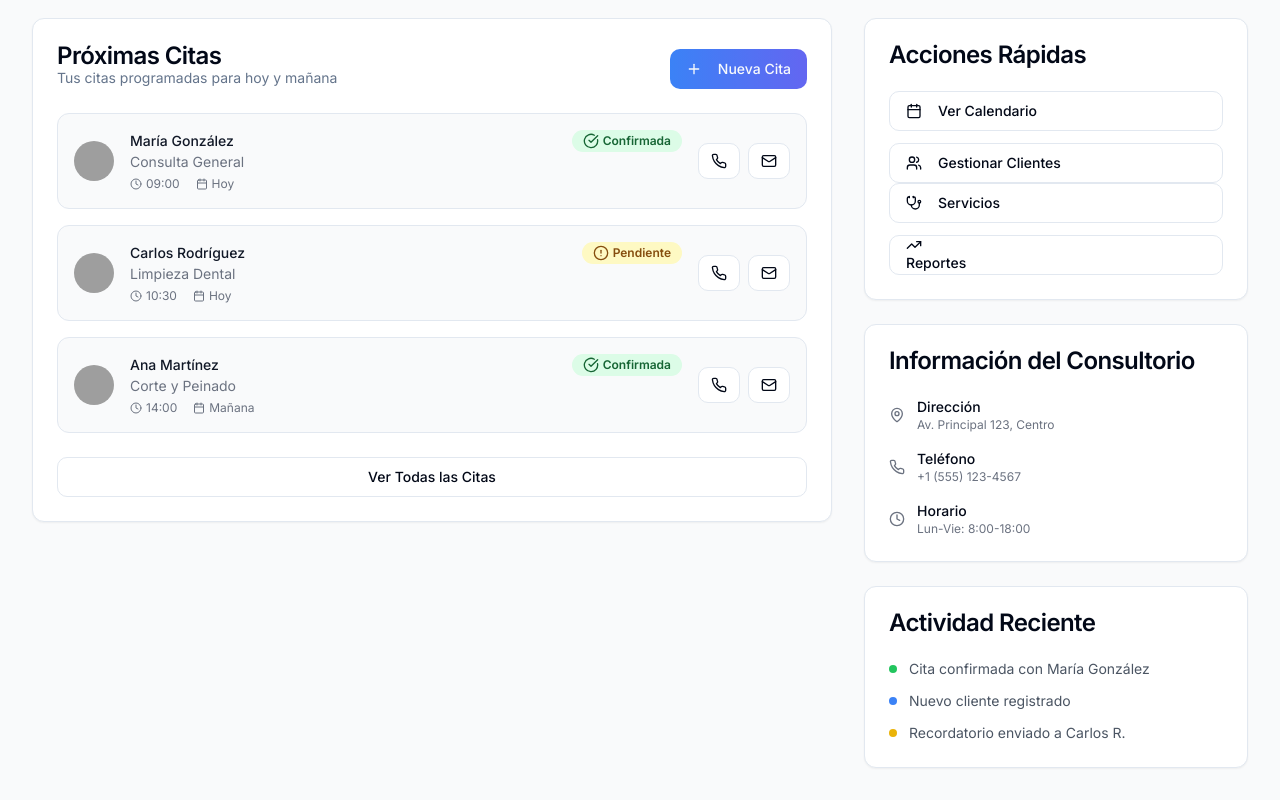
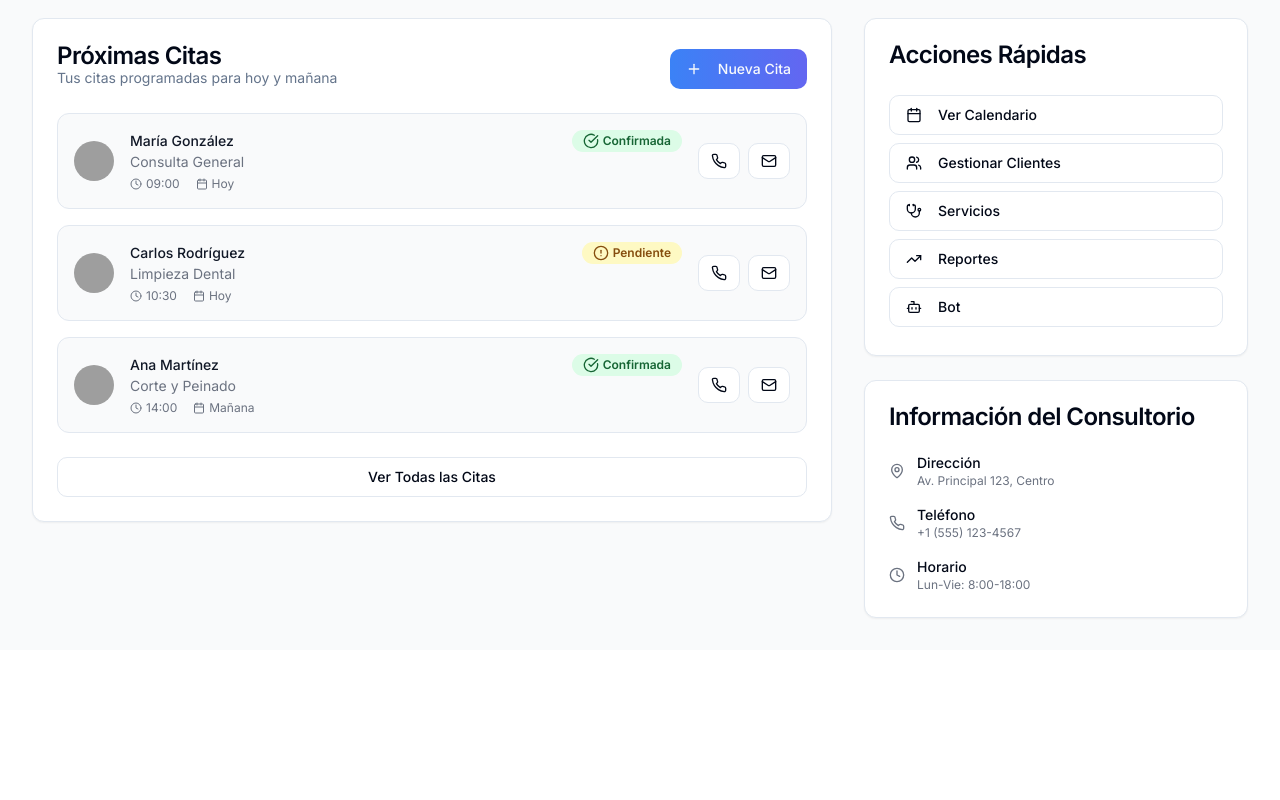
Before and after one commit to Blaubit/appointments-frontend, a Next.js app: page /dashboard in a window 1280 px wide. Shown: the part 317-1117 px from the top of the page. After the commit the page ends 967 px from the top, so only its background shows below. Built offline with nearby package versions, Linux system fonts and the light colour scheme; grey boxes are pictures that could not be loaded.

Commit message:
bot page on dashboard

```diff
--- a/app/bot/page.tsx
+++ b/app/bot/page.tsx
@@ -23,7 +23,6 @@ import {
   Menu,
   X,
   Bell,
-  User,
   ArrowLeft
 } from "lucide-react"
 import { Select, SelectContent, SelectItem, SelectTrigger, SelectValue } from "@/components/ui/select"
--- a/app/dashboard/page.tsx
+++ b/app/dashboard/page.tsx
@@ -5,6 +5,7 @@ import { Card, CardContent, CardDescription, CardHeader, CardTitle } from "@/com
 import { Badge } from "@/components/ui/badge"
 import { Avatar, AvatarFallback, AvatarImage } from "@/components/ui/avatar"
 import {
+  Bot,
   Calendar,
   Clock,
   Users,
@@ -226,27 +227,36 @@ export default function DashboardPage() {
               </CardHeader>
               <CardContent className="space-y-3">
                 <Link href = "/calendar">
-                  <Button className="w-full justify-start" variant="outline">
+                  <Button className="w-full justify-start my-1" variant="outline">
                     <Calendar className="h-4 w-4 mr-2" />
                     Ver Calendario
                   </Button>
                 </Link>
-                <Button className="w-full justify-start" variant="outline">
-                  <Users className="h-4 w-4 mr-2" />
-                  Gestionar Clientes
-                </Button>
+                <Link href="">
+                  <Button className="w-full justify-start my-1" variant="outline">
+                    <Users className="h-4 w-4 mr-2" />
+                    Gestionar Clientes
+                  </Button>
+                </Link>
                 <Link href="services">
-                  <Button className="w-full justify-start" variant="outline">
+                  <Button className="w-full justify-start my-1" variant="outline">
                     <Stethoscope className="h-4 w-4 mr-2" />
                     Servicios
                   </Button>
                 </Link>
-                <Button className="w-full justify-start" variant="outline">
-                  <a href="/reports">
-                  <TrendingUp className="h-4 w-4 mr-2" />
-                  Reportes
-                  </a>
-                </Button>
+                <Link href="/reports">
+                  <Button className="w-full justify-start my-1" variant="outline">
+                    <TrendingUp className="h-4 w-4 mr-2"/>
+                    Reportes
+                  </Button>
+                </Link>
+                <Link href="/bot">
+                  <Button className="w-full justify-start my-1" variant="outline">
+                    <Bot className="h-4 w-4 mr-2" />
+                    Bot
+                  </Button>
+                </Link>
+
               </CardContent>
             </Card>
 
@@ -279,29 +289,6 @@ export default function DashboardPage() {
                 </div>
               </CardContent>
             </Card>
-
-            {/* Recent Activity */}
-            <Card>
-              <CardHeader>
-                <CardTitle>Actividad Reciente</CardTitle>
-              </CardHeader>
-              <CardContent>
-                <div className="space-y-3">
-                  <div className="flex items-center space-x-3">
-                    <div className="w-2 h-2 bg-green-500 rounded-full"></div>
-                    <p className="text-sm text-gray-600 dark:text-gray-400">Cita confirmada con María González</p>
-                  </div>
-                  <div className="flex items-center space-x-3">
-                    <div className="w-2 h-2 bg-blue-500 rounded-full"></div>
-                    <p className="text-sm text-gray-600 dark:text-gray-400">Nuevo cliente registrado</p>
-                  </div>
-                  <div className="flex items-center space-x-3">
-                    <div className="w-2 h-2 bg-yellow-500 rounded-full"></div>
-                    <p className="text-sm text-gray-600 dark:text-gray-400">Recordatorio enviado a Carlos R.</p>
-                  </div>
-                </div>
-              </CardContent>
-            </Card>
           </div>
         </div>
       </div>
```
